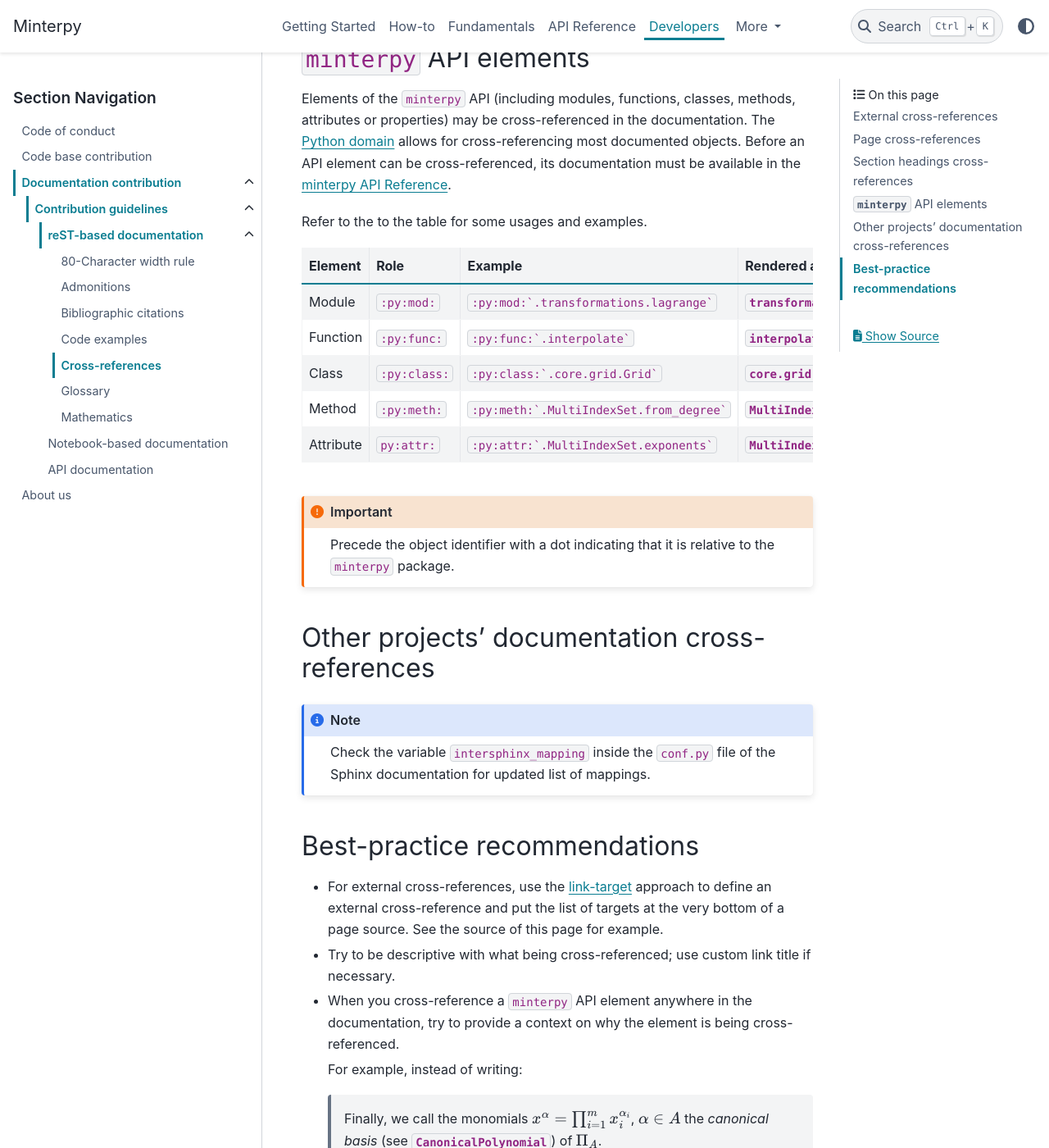
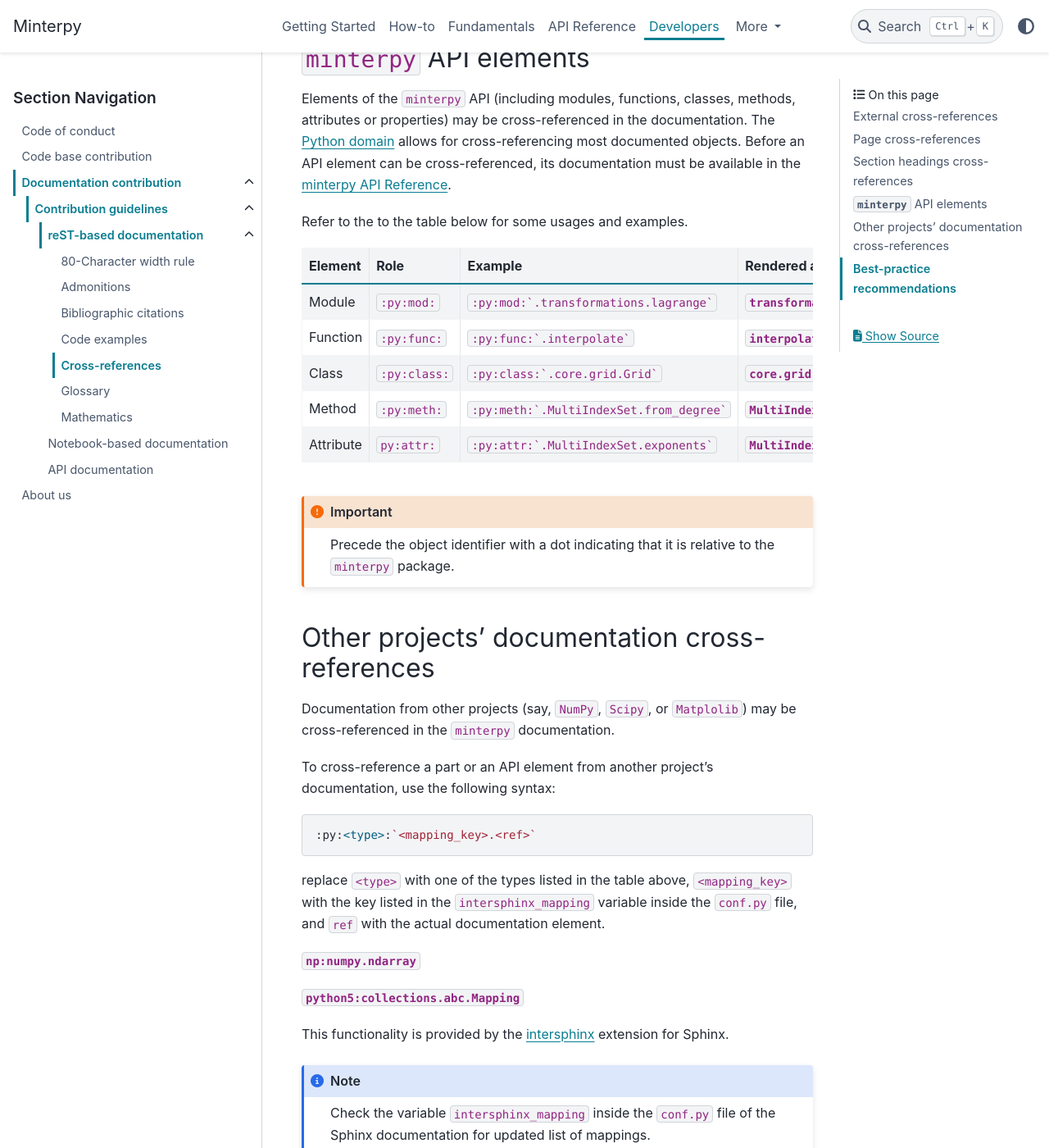
Before and after one commit to casus/minterpy, a Sphinx documentation site: the page built from docs/developers/contrib-doc/contrib-doc-guidelines/rest-based-doc/cross-ref.rst, in a window 1280 px wide and 1400 px high, scrolled down 3613 px. Shown: the whole window at 82% size. Built offline with Sphinx 7.4.7 and the PyData theme 0.15.4, drawn with Linux system fonts in a browser that asks for light colours; cross-references to code outside the pages are shown as plain code.

Commit message:
Update the cross-reference guideline

```diff
--- a/docs/developers/contrib-doc/contrib-doc-guidelines/rest-based-doc/cross-ref.rst
+++ b/docs/developers/contrib-doc/contrib-doc-guidelines/rest-based-doc/cross-ref.rst
@@ -162,7 +162,7 @@
 Before an API element can be cross-referenced,
 its documentation must be available in the :doc:`/api/index`.
 
-Refer to the to the table for some usages and examples.
+Refer to the to the table below for some usages and examples.
 
 =========  ==================  =========================================  =====================================
 Element    Role                Example                                    Rendered as
@@ -181,6 +181,26 @@
 
 Other projects' documentation cross-references
 ##############################################
+
+Documentation from other projects (say, ``NumPy``, ``Scipy``, or ``Matplolib``)
+may be cross-referenced in the ``minterpy`` documentation.
+
+To cross-reference a part or an API element from another project's documentation,
+use the following syntax:
+
+.. code-block:: rest
+
+   :py:<type>:`<mapping_key>.<ref>`
+
+replace ``<type>`` with one of the types listed in the table above,
+``<mapping_key>`` with the key listed in the ``intersphinx_mapping`` variable
+inside the ``conf.py`` file, and ``ref`` with the actual documentation element.
+
+:class:`np:numpy.ndarray`
+
+:class:`python5:collections.abc.Mapping`
+
+This functionality is provided by the `intersphinx`_ extension for Sphinx.
 
 .. note::
 
@@ -218,3 +238,4 @@
 .. _DeepAI article: https://deepai.org/machine-learning-glossary-and-terms/curse-of-dimensionality
 .. _autosectionlabel: https://www.sphinx-doc.org/en/master/usage/extensions/autosectionlabel.html
 .. _Python domain: https://www.sphinx-doc.org/en/master/usage/restructuredtext/domains.html#cross-referencing-python-objects
+.. _intersphinx: https://www.sphinx-doc.org/en/master/usage/extensions/intersphinx.html
```
